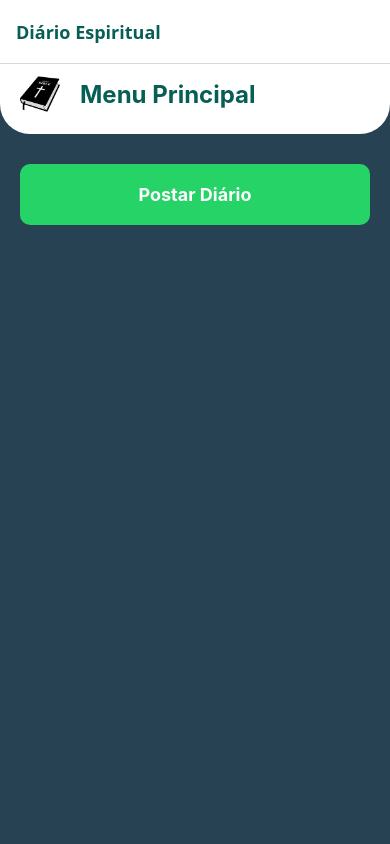
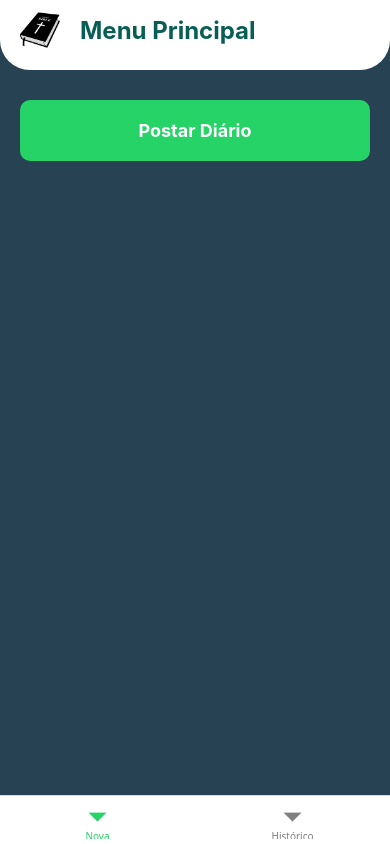
Before and after one commit to gabriel89toca/DiarioEspiritualMB, a React Native app: screen / in a window 390 px wide. Built offline with nearby package versions, Linux system fonts and the light colour scheme.

Commit message:
Criando historico de postagens

```diff
--- a/App.tsx
+++ b/App.tsx
@@ -1,44 +1,113 @@
 import React from 'react';
 import { NavigationContainer } from '@react-navigation/native';
-import { createNativeStackNavigator } from '@react-navigation/native-stack';
+import { createStackNavigator } from '@react-navigation/stack';
+import { View, Text, Image, TextInput, StyleSheet, TouchableOpacity } from 'react-native';
+import { createBottomTabNavigator } from '@react-navigation/bottom-tabs';
 
-// Importação das suas telas
+// Importe suas telas (vamos criá-las em arquivos separados)
 import HomeScreen from './src/screens/HomeScreen';
 import PostagemScreen from './src/screens/PostagemScreen';
+import HistoricoScreen from './src/screens/HistoricoScreen';
 
-// Criação do Stack Navigator
-const Stack = createNativeStackNavigator();
+const Tab = createBottomTabNavigator();
 
 export default function App() {
+  return (
+    <NavigationContainer>
+      <Tab.Navigator
+        screenOptions={{
+          headerShown: false, // Esconde o header padrão para usar o seu customizado
+          tabBarActiveTintColor: '#25D366', // Cor do ícone ativo (Verde WhatsApp)
+          tabBarInactiveTintColor: 'gray',
+        }}
+      >
+        <Tab.Screen name="Nova" component={HomeScreen} />
+        <Tab.Screen name="Histórico" component={HistoricoScreen} />
+      </Tab.Navigator>
+    </NavigationContainer>
+  );
+}
+
+function MyTabs() {
+  return (
+    <Tab.Navigator screenOptions={{ headerShown: false }}>
+      <Tab.Screen name="Nova" component={PostagemScreen} />
+      <Tab.Screen name="Histórico" component={HistoricoScreen} />
+    </Tab.Navigator>
+  );
+}
+
+// Definição das rotas (O contrato das telas)
+export type RootStackParamList = {
+  Home: undefined;
+  Postagem: { tipo: string }; // Tela de postagem espera saber se é diário ou fechamento
+};
+
+const Stack = createStackNavigator<RootStackParamList>();
+
+// Componente customizado para o Header
+const LogoTitle = ({ title }: { title: string }) => (
+  <View style={{ flexDirection: 'row', alignItems: 'center' }}>
+
+    <Text style={{ fontSize: 18, fontWeight: 'bold', color: '#075E54' }}>
+      {title}
+    </Text>
+    <Image
+      style={{ width: 130, height: 40, marginLeft: 25, borderRadius: 5 }}
+      source={require('./assets/logoMB.jpg')}
+      resizeMode="contain"
+    />
+  </View>
+);
+const LogoTitleHome = ({ title }: { title: string }) => (
+  <View style={{ flexDirection: 'row', alignItems: 'center' }}>
+    <Image
+      style={{ width: 30, height: 30, marginRight: 20, marginVertical: 5, borderRadius: 5 }}
+      source={require('./assets/home-black.png')}
+      resizeMode="contain"
+    />
+    <Text style={{ fontSize: 18, fontWeight: 'bold', color: '#075E54' }}>
+      {title}
+    </Text>
+    <Image
+      style={{ width: 130, height: 40, marginLeft: 25, borderRadius: 5 }}
+      source={require('./assets/logoMB.jpg')}
+      resizeMode="contain"
+    />
+  </View>
+);
+
+
+/* const App = () => {
   return (
     <NavigationContainer>
       <Stack.Navigator
         initialRouteName="Home"
         screenOptions={{
-          // Estilo padrão para o cabeçalho de todas as telas
-          headerStyle: {
-            backgroundColor: '#fff',
-          },
+          headerShown: true,
+          headerStyle: { backgroundColor: '#fff' },
           headerTintColor: '#075E54',
-          headerTitleStyle: {
-            fontWeight: 'bold',
-          },
+          headerTitleStyle: { fontWeight: 'bold' },
         }}
       >
-        {/* Tela Principal com o Menu */}
-        <Stack.Screen
-          name="Home"
+        /* Aqui você declara suas telas como se fossem rotas no Angular */
+        /* <Stack.Screen
+         name="Home"
           component={HomeScreen}
-          options={{ title: 'Diário Espiritual' }}
+          options={{
+            headerTitle: () => <LogoTitleHome title="Diário Espiritual"></LogoTitleHome>
+           }} // Esconde o topo na home se quiser usar seu header customizado
         />
-
-        {/* Tela de Formulário para Nova Meditação */}
         <Stack.Screen
           name="Postagem"
           component={PostagemScreen}
-          options={{ title: 'Nova Meditação' }}
+           options={{
+            headerTitle: () => <LogoTitle title="Diário Espiritual"></LogoTitle>
+           }}
         />
       </Stack.Navigator>
     </NavigationContainer>
   );
-}
+}; */
+
+//export default App;
```
Also changed, not shown: package.json (+5 -4 lines), tsconfig.json (+26 -4 lines), 1 other file (tests, documents, lock files or other folders).
